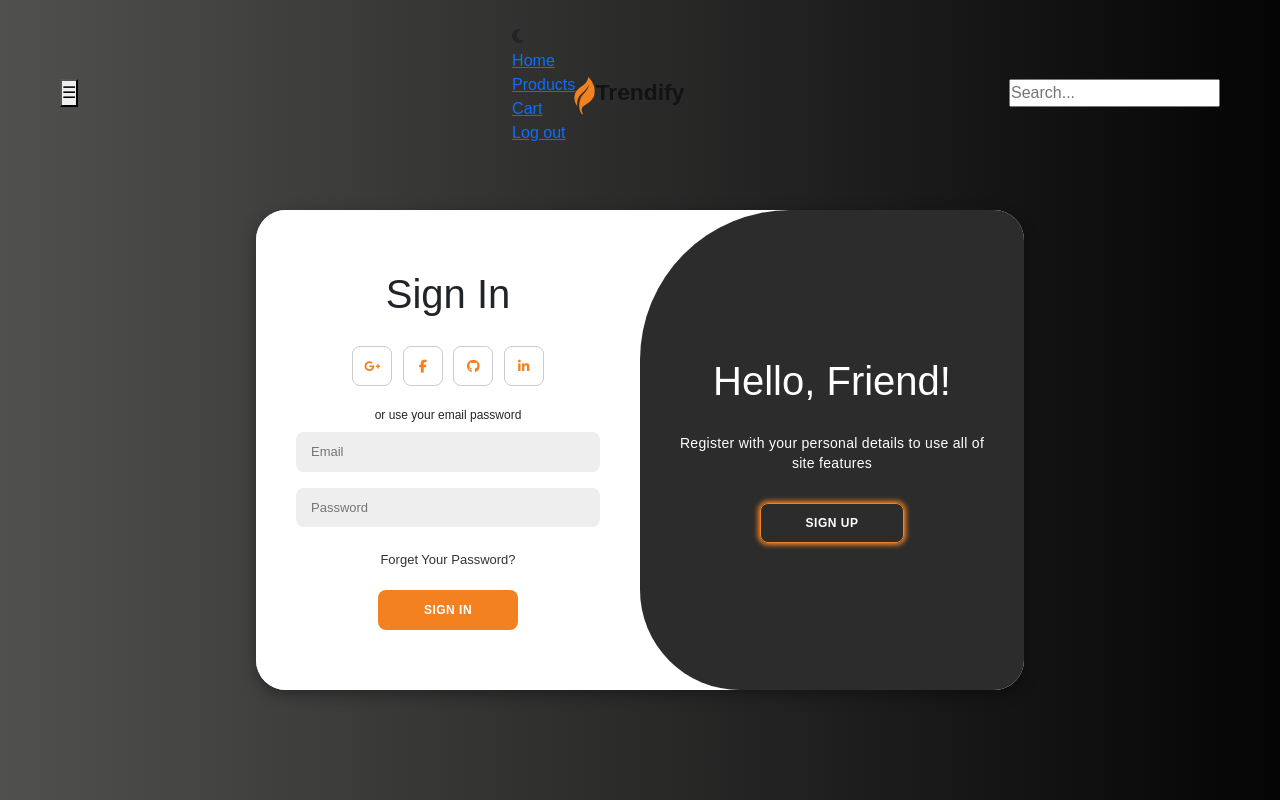
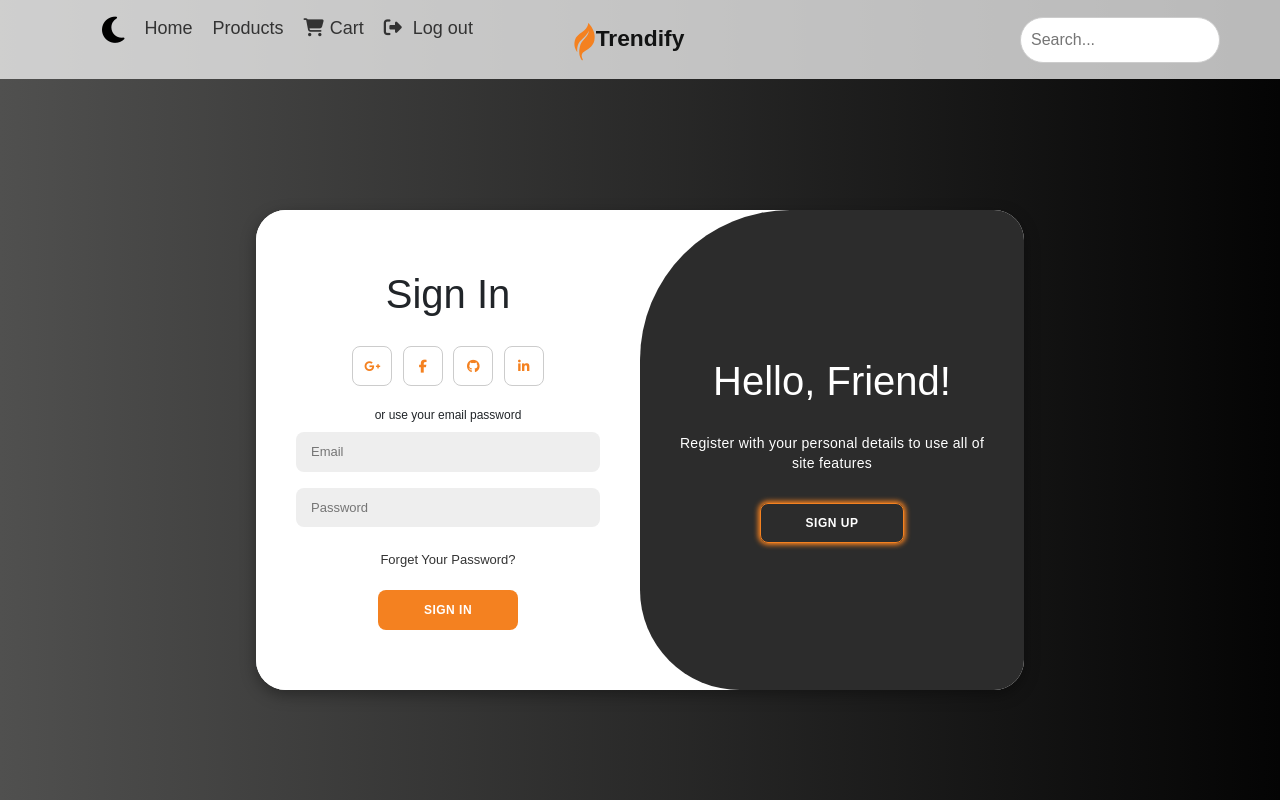
Before and after one commit to esraa96/TrendiFy_y, a plain HTML site: page index.html in a window 1280 px wide. Drawn offline with Linux system fonts and the light colour scheme; a web font is replaced by a local one.

Commit message:
first commit

```diff
--- a/index.html
+++ b/index.html
@@ -5,13 +5,15 @@
     <meta charset="UTF-8">
     <meta name="viewport" content="width=device-width, initial-scale=1.0">
     <title>TEMPLATE</title>
+     <link rel="stylesheet" href="./css/style.css">
+    <link rel="stylesheet" href="./css/home.css">
     <link rel="stylesheet" href="../css/bootstrap-5.3.3-dist/css/bootstrap.min.css">
 
     <link rel="preconnect" href="https://fonts.googleapis.com">
 <link rel="preconnect" href="https://fonts.gstatic.com" crossorigin>
 <link href="https://fonts.googleapis.com/css2?family=Playwrite+AU+SA:wght@100..400&display=swap" rel="stylesheet">
     <link rel="stylesheet" href="../css/fontawesome-free-6.7.2-web/css/all.min.css">
-    <link rel="stylesheet" href="../css/style.css">
+
 </head>
 
 <body>
@@ -35,16 +37,35 @@
         </div>
         <button class="menu-toggle">&#9776;</button>
 
-        <div class="list">
-            <ul>
-                <li> <i  id="theme-icon" onclick="toggleTheme()" class="fa-solid fa-moon"></i></li>
-                <li><a href="home.html">Home</a></li>
-                <li><a href="./product.html">Products</a></li>
-                <li><a href="./cart.html">Cart</a></li>
-                <li><a href="./index.html">Log out</a></li>
-            </ul>
-
-        </div>
+    <div class="list">
+        <ul>
+          <li>
+            <i
+              id="theme-icon"
+              onclick="toggleTheme()"
+              class="fa-solid fa-moon"
+            ></i>
+          </li>
+          <li>
+            <a href="home.html"> Home</a>
+          </li>
+          <li>
+            <a href="./product.html"
+              > Products</a
+            >
+          </li>
+          <li>
+            <a href="./cart.html"
+              ><i class="fa-solid fa-cart-shopping"></i>Cart </a
+            >
+          </li>
+          <li>
+            <a href="./index.html"
+              ><i class="fa-solid fa-right-from-bracket"></i> Log out</a
+            >
+          </li>
+        </ul>
+      </div>
 
         <div class="icons" id="icons-container">
             <div class="search-box">
--- a/js/home.js
+++ b/js/home.js
@@ -60,7 +60,7 @@ function getDataFromDB() {
         { id: 125, name: "Faux Leather Flat Sole Boots", price: 900.0, description: "Main Fabric Content : Polyurethane 100%.", images: ["./images/Children's shoes Hello Kitty - Pink _ 21 _ Fille.jpeg"] },
     { id: 126, name: "Girl  Sneakers", price: 900.0, description: "Main Fabric Content : Textile Materials 40%,Polyurethane 60%.", images: ["./images/Our Top Picks_ Thanksgiving Dresses for Kids - The Cuteness.jpeg"] },
     { id: 127, name: "Girl Thick Sole Sneakers", price: 900.0, description: "Main Fabric Content : Textile Materials 80%,Polyurethane 20%.", images: ["./images/Girls' Fashion Simple British Style Bow Soft Bottom Casual Shoes - Beige, 24.jpeg"] },
-    { id: 128, name: "baby Gitl Dress", price: 800.0, description: "Main Fabric Content : Polyurethane 100%.", images: ["./images/ชุดเดรสสลิปแขนกุดสำหรับเด็ก, ชุดเดรสเจ้าหญิงกระโปรงลายทางผ้าฝ้ายสำหรับเด็กใส่ในฤดูร้อนกระโปรงยาวพริ้วเด็กเล็กเด็กผู้หญิงพรรคเด็กวันเกิด - AliExpress 1501.jpeg"] },
+    { id: 128, name: "baby Gitl Dress", price: 800.0, description: "Main Fabric Content : Polyurethane 100%.", images: ["./images/baby.jpeg"] },
     // { id: 129, name: "Man Flat Bottom Home Boots", price: 600.0, description: "Main Fabric Content : Textile Materials 100%.", images: ["./images/sh4.jpg", "./images/sh5.jpg", "./images/sh6.jpg"] },
     // { id: 130, name: "DOUBLE STRAP HIGH HEEL SHOES", price: 1600.0, description: "Stiletto heel shoes with double thin strap detail on the front. Ankle strap with buckle fastening. Pointed toe.", images: ["./images/sh7.jpg", "./images/sh8.jpg", "./images/sh9.jpg"] },
     // { id: 131, name: "FLAT ANKLE BOOTS WITH BUCKLE", price: 1200.0, description: "Ankle boots. Buckle detail on the leg. Back pull tab. Side zip fastening. Round toe.", images: ["./images/shoes7.jpg", "./images/shoes8.jpg", "./images/shoes9.jpg"] },
```
Also changed, not shown: 2 other files.
